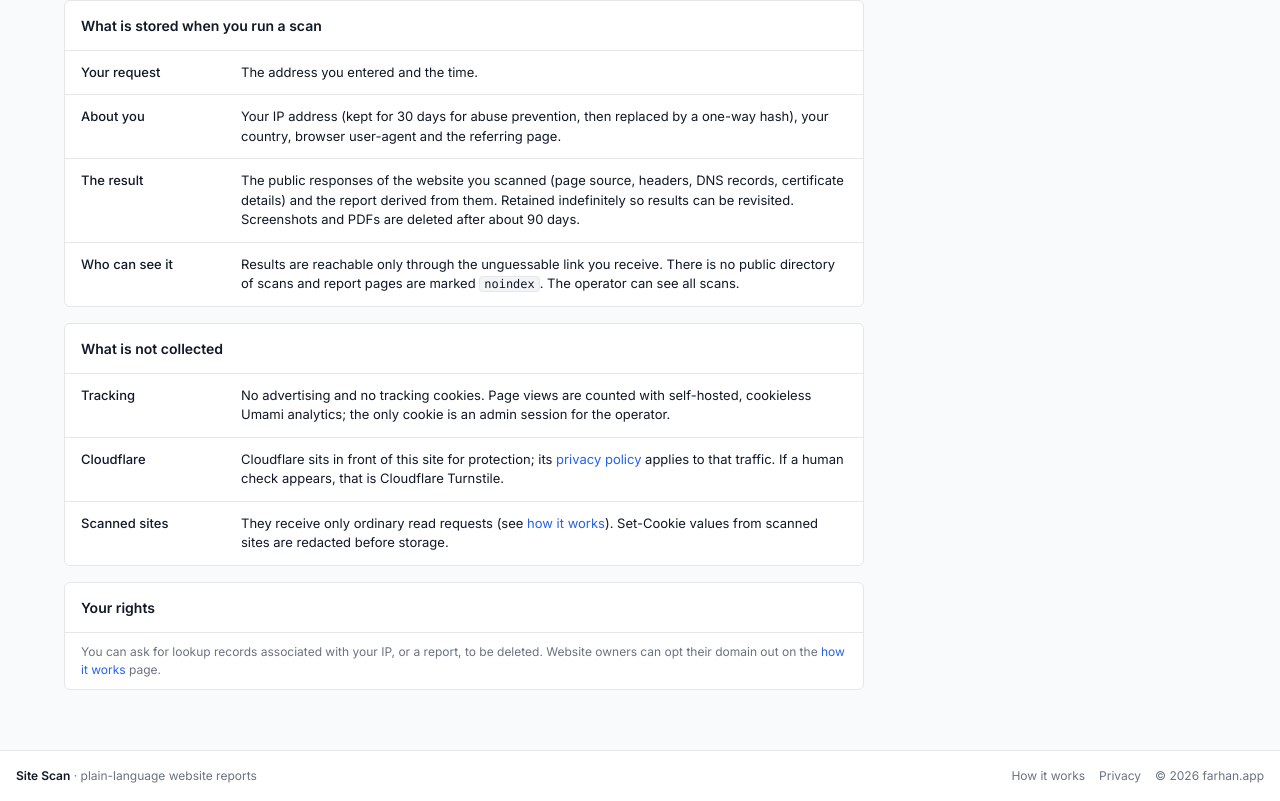
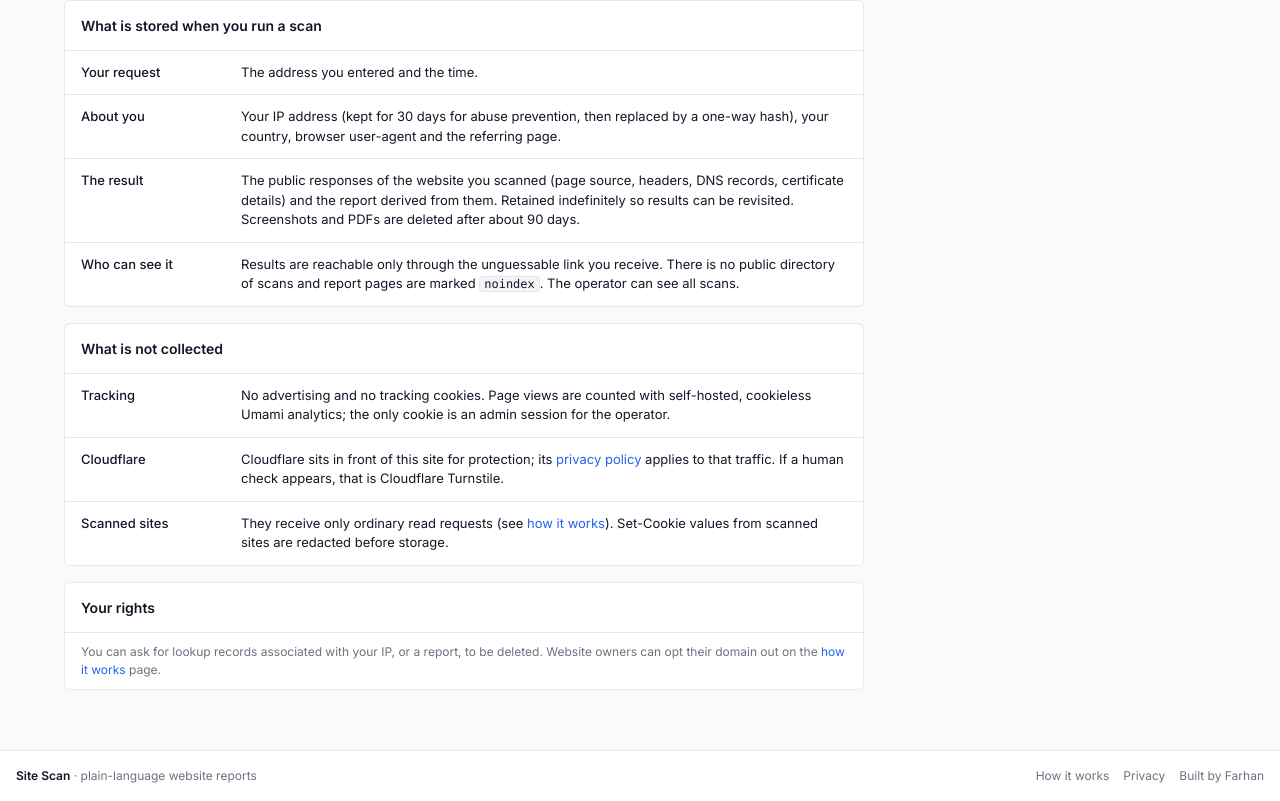
Before and after one commit to farhanmunim/site-scanner, a SvelteKit app in the folder apps/web/: page /privacy in a window 1280 px wide. Shown: the part 196-997 px from the top of the page. Built offline with nearby package versions, Linux system fonts and the light colour scheme; no server answers.

Commit message:
Footer: Built by Farhan, linking to farhan.app
Co-Authored-By: Claude Fable 5.1 <noreply@anthropic.com>
Claude-Session: https://claude.ai/code/session_0196Rs5Tc8WW8CPiraQBnDdy

```diff
--- a/apps/web/src/routes/+layout.svelte
+++ b/apps/web/src/routes/+layout.svelte
@@ -4,7 +4,6 @@
   import ThemeToggle from '$lib/components/ThemeToggle.svelte';
   let { children, data } = $props();
   let onHome = $derived(page.url.pathname === '/');
-  const year = new Date().getFullYear();
 </script>
 
 <svelte:head>
@@ -34,6 +33,6 @@
   <nav aria-label="Footer">
     <a href="/bot">How it works</a>
     <a href="/privacy">Privacy</a>
-    <span>© {year} farhan.app</span>
+    <a href="https://farhan.app/" rel="noopener">Built by Farhan</a>
   </nav>
 </footer>
```
